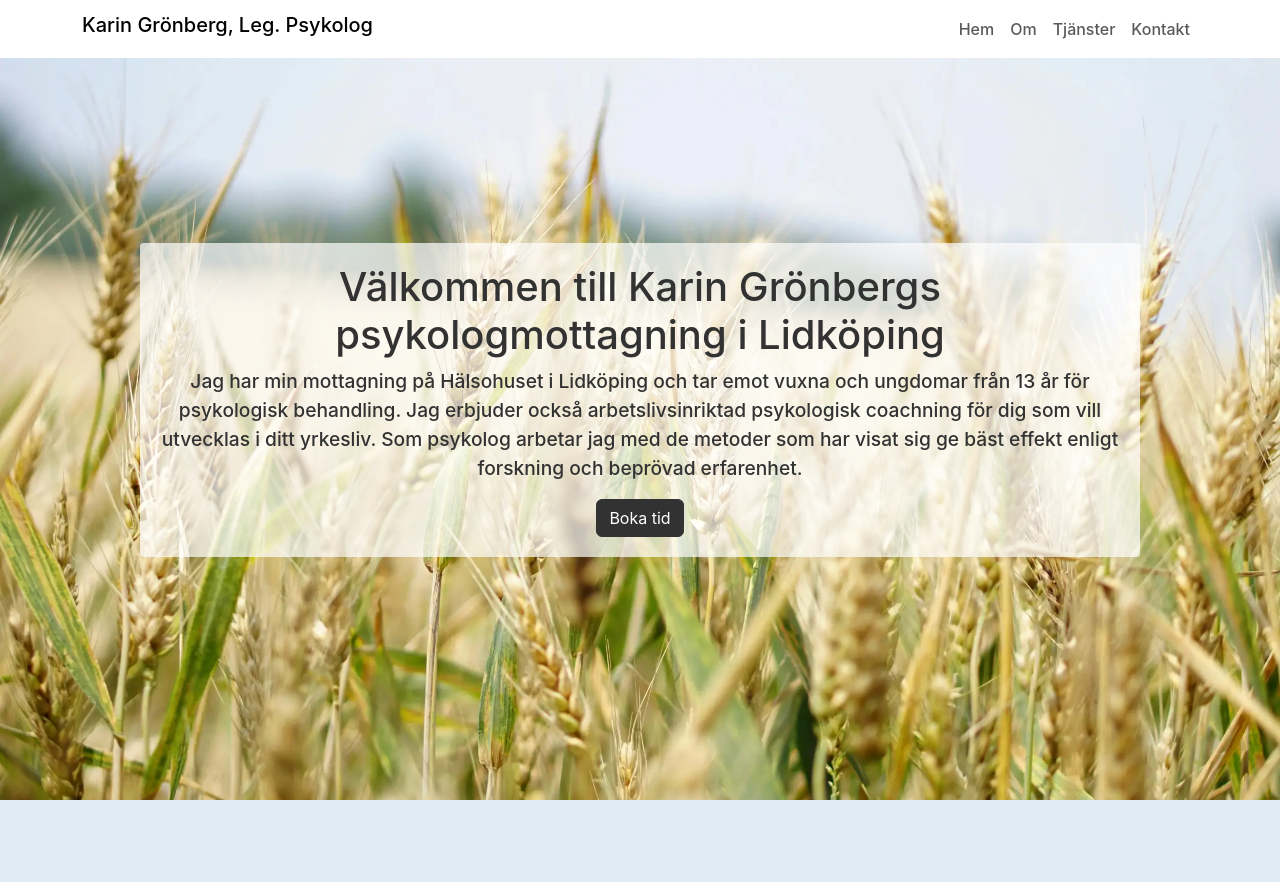
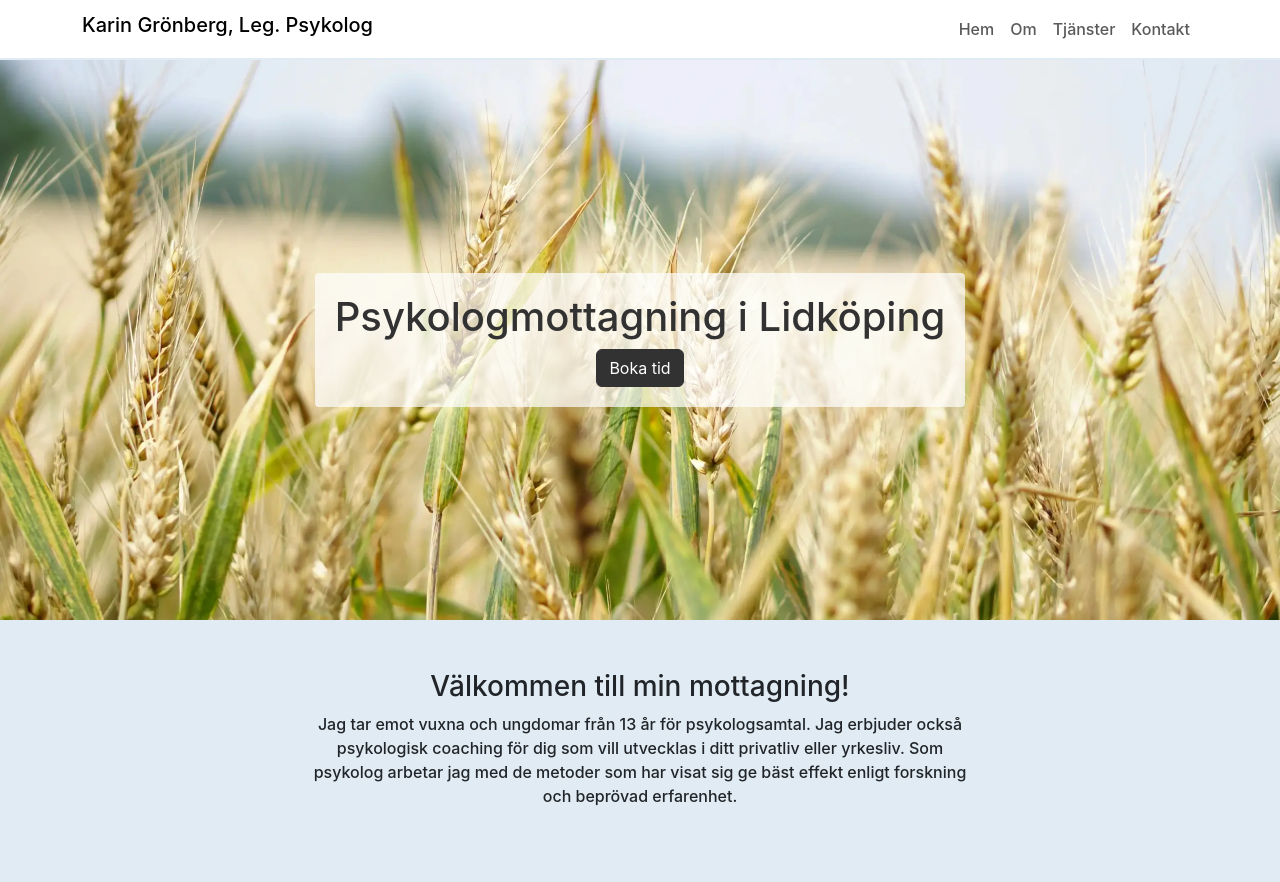
Before and after one commit to SofiaNords/psykolog-karin-gronberg, a plain HTML site: page index.html in a window 1280 px wide. Shown: the top 882 px of the page. Drawn offline with nearby package versions, Linux system fonts and the light colour scheme.

Commit message:
Add welcome section
- Move text from hero to welcome section
- Add home div to handle children divs

```diff
--- a/assets/css/style.css
+++ b/assets/css/style.css
@@ -21,16 +21,25 @@ body {
     z-index: 1000;
 }
 
+.home {
+    display: flex;
+    justify-content: center;
+    flex-direction: column;
+    align-items: center;
+    margin-top: 60px;
+}
+
 .hero-image {
     background-image: url(../images/hero-image.webp);
     background-size: cover;
     background-position: center center;
-    height: 100vh; /* Full höjd på skärmen */
+    height: 70vh; /* Full höjd på skärmen */
     display: flex;
     justify-content: center;
     align-items: center;
     color: white;
     text-align: center;
+    width: 100%;
 }
 
 .hero-text {
@@ -54,6 +63,16 @@ body {
     height: 500px;
     object-fit: cover;
     border-radius: 50%;
+}
+
+.welcome {
+    max-width: 750px;
+    display: flex;
+    justify-content: center;
+    align-items: center;
+    text-align: center;
+    padding: 25px;
+    margin-top: 25px;
 }
 
 .about {
--- a/index.html
+++ b/index.html
@@ -24,7 +24,7 @@
             <div class="collapse navbar-collapse justify-content-end" id="navbarNav">
                 <ul class="navbar-nav ms-auto">
                     <li class="nav-item">
-                        <a class="nav-link" href="./index.html">Hem</a>
+                        <a class="nav-link" href="#home">Hem</a>
                     </li>
                     <li class="nav-item">
                         <a class="nav-link" href="#about">Om</a>
@@ -39,15 +39,21 @@
             </div>
         </div>
     </nav>
-    <div class="hero-image">
-        <div class="hero-text">
-            <h1>Välkommen till Karin Grönbergs psykologmottagning i Lidköping</h1>
-            <p>Jag har min mottagning på Hälsohuset i Lidköping och tar emot vuxna och ungdomar från 13 år för
-                psykologisk behandling. Jag erbjuder också arbetslivsinriktad psykologisk coachning för dig som vill
-                utvecklas i ditt yrkesliv. Som psykolog arbetar jag med de metoder som har visat sig ge bäst effekt
-                enligt forskning och beprövad erfarenhet.</p>
-            <a href="https://www.bokadirekt.se/places/karin-gronberg-leg-psykolog-128652" class="btn btn-primary"
-                target="_blank">Boka tid</a>
+    <div class="home" id="home">
+        <div class="hero-image">
+            <div class="hero-text">
+                <h1>Psykologmottagning i Lidköping</h1>
+                <a href="https://www.bokadirekt.se/places/karin-gronberg-leg-psykolog-128652" class="btn btn-primary"
+                    target="_blank">Boka tid</a>
+            </div>
+        </div>
+        <div class="row welcome">
+            <h3>Välkommen till min mottagning!</h3>
+            <p>Jag tar emot vuxna och ungdomar från 13 år för
+                psykologsamtal. Jag erbjuder också psykologisk coaching för dig som vill utvecklas i ditt privatliv
+                eller yrkesliv.
+                Som psykolog arbetar jag med de metoder som har visat sig ge bäst effekt enligt forskning och beprövad
+                erfarenhet.</p>
         </div>
     </div>
     <div class="about" id="about">
@@ -103,12 +109,14 @@
     <div class="container contact" id="contact">
         <h2>Kontakt</h2>
         <div class="col-lg address">
-            <p><i class="fas fa-calendar-check"></i><a href="https://www.bokadirekt.se/places/karin-gronberg-leg-psykolog-128652"
-                target="_blank">Boka tid</a></p>
-            <p><i class="fas fa-envelope"></i> <a href="mailto:psykologkaringronberg@gmail.com">psykologkaringronberg@gmail.com</a></p>
+            <p><i class="fas fa-calendar-check"></i><a
+                    href="https://www.bokadirekt.se/places/karin-gronberg-leg-psykolog-128652" target="_blank">Boka
+                    tid</a></p>
+            <p><i class="fas fa-envelope"></i> <a
+                    href="mailto:psykologkaringronberg@gmail.com">psykologkaringronberg@gmail.com</a></p>
             <p><i class="fas fa-phone-alt"></i> +46 70 942 4935</p>
             <p><i class="fab fa-instagram"></i> <a href="https://www.instagram.com/psykologkaringronberg"
-                target="_blank">psykologkaringronberg</a></p>
+                    target="_blank">psykologkaringronberg</a></p>
             <p><i class="fas fa-map-marker-alt"></i> Kinnegatan 21, 531 33 Lidköping</p>
         </div>
         <div class="col-lg map"><iframe
```
